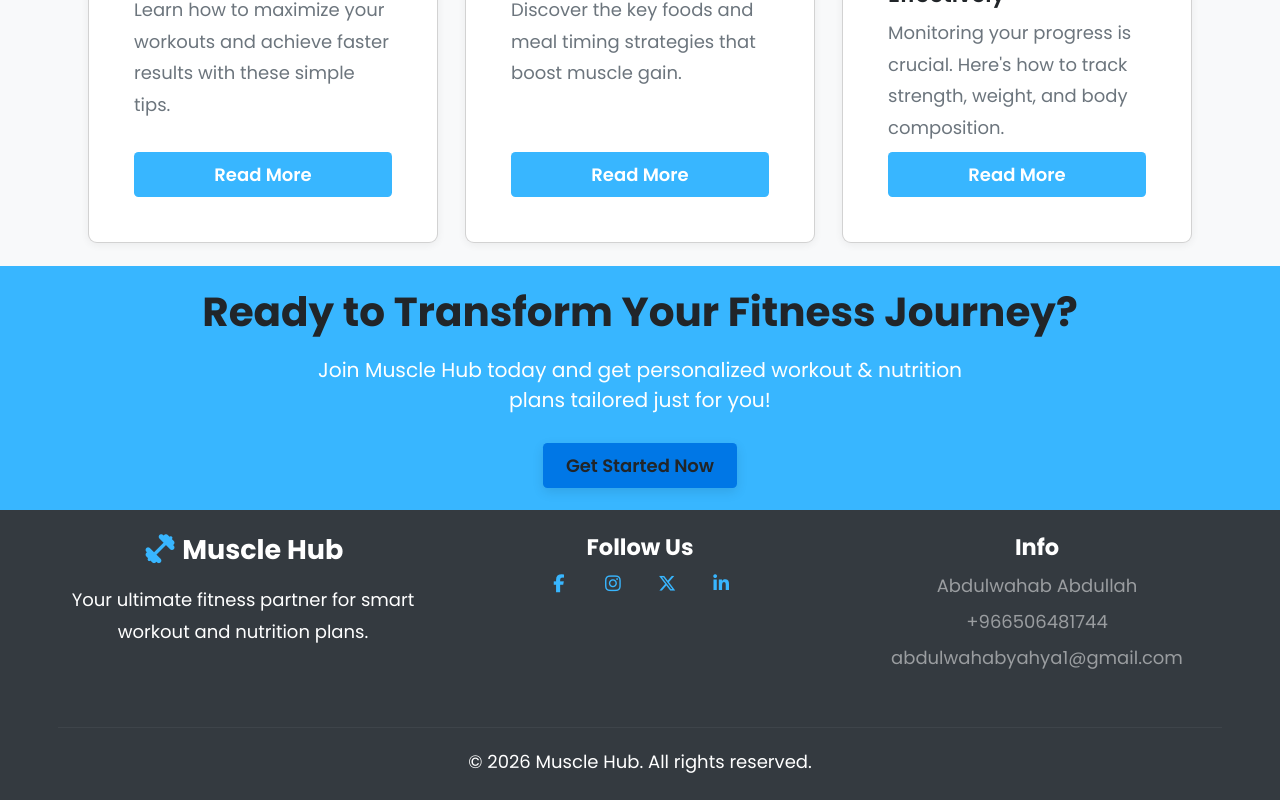
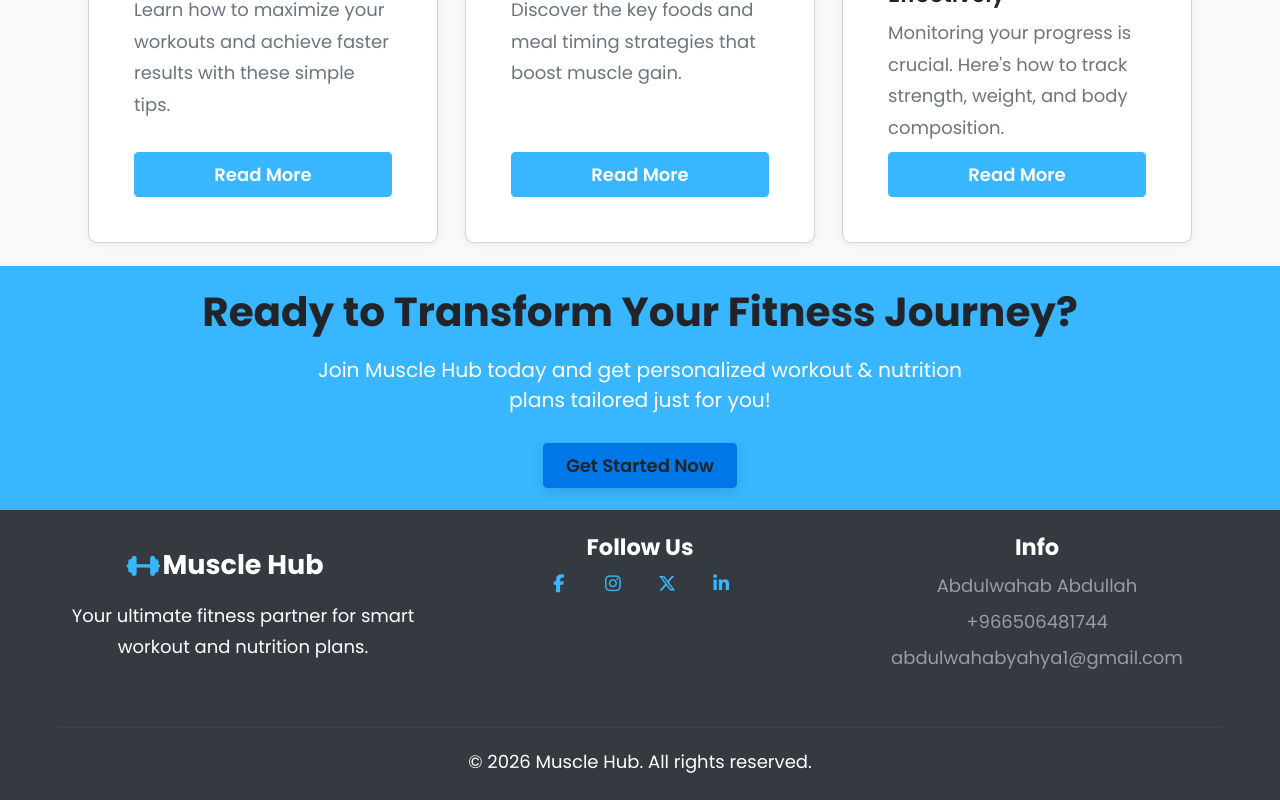
Before and after one commit to Abdulwahab-Abdullah/muscle-hub, a Vue app in the folder gymbuddy-frontend/: page /en/home in a window 1280 px wide. Shown: the part 5806-6606 px from the top of the page. Built offline with nearby package versions, Linux system fonts and the light colour scheme; no server answers.

Commit message:
edit the logo in footer

```diff
--- a/gymbuddy-frontend/src/components/FooterComponent.vue
+++ b/gymbuddy-frontend/src/components/FooterComponent.vue
@@ -3,9 +3,12 @@
     <div class="container">
       <div class="row">
         <!-- Logo & Description -->
-        <div class="col-md-4 mb-2 mb-md-0">
-          <h3 class="fw-bold">
-            <i class="fa-solid fa-dumbbell"></i> {{ $t("logo.appName") }}
+        <div
+          class="col-md-4 mb-2 mb-md-0 d-flex flex-column align-items-center justify-content-center"
+        >
+          <h3 class="fw-bold position-relative">
+            <i class="fa-solid fa-dumbbell position-absolute"></i>
+            {{ $t("logo.appName") }}
           </h3>
           <p class="mb-1">
             {{ $t("footer.description") }}
@@ -53,3 +56,15 @@
     </div>
   </footer>
 </template>
+
+<style scoped lang="scss">
+h3 {
+  width: fit-content;
+  i {
+    left: -2rem;
+    top: 50%;
+    transform: translateY(-50%);
+    font-size: 1.5rem;
+  }
+}
+</style>
```
